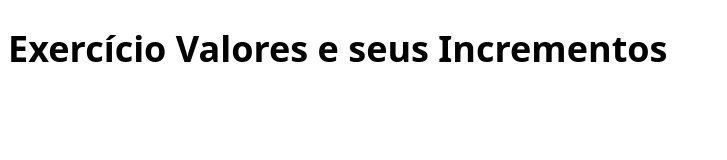
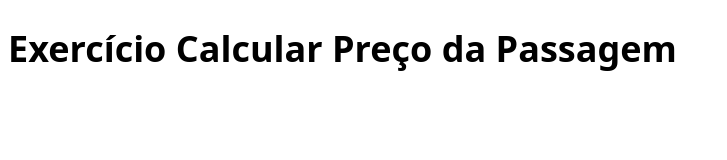
Before and after one commit to LucasFerreiraSantos/atividadePraticaV_estruturasCondicionaisRepeticao, a plain HTML site: page exer5/index.html in a window 1280 px wide. Shown: the whole page, without its empty margins (0-727 px from the left). Drawn offline with Linux system fonts and the light colour scheme.

Commit message:
alterações feitas para inicio dos exer

```diff
--- a/exer5/index.html
+++ b/exer5/index.html
@@ -3,11 +3,11 @@
 <head>
   <meta charset="UTF-8">
   <meta name="viewport" content="width=device-width, initial-scale=1.0">
-  <title>Exercício Valores e seus Incrementos</title>
+  <title>Exercício Calcular Preço da Passagem</title>
   <link rel="stylesheet" href="../style.css">
 </head>
 <body>
-  <h1>Exercício Valores e seus Incrementos</h1>
+  <h1>Exercício Calcular Preço da Passagem</h1>
   <script src="./index.js"></script>
 </body>
 </html>
--- a/exer5/index.js
+++ b/exer5/index.js
@@ -0,0 +1,6 @@
+
+
+// 5. Faça um algoritmo que pergunte a distância que um passageiro
+// deseja percorrer em Km. Calcule o preço da passagem, cobrando
+// R$0.50 por Km para viagens até 200Km e R$0.45 para viagens mais
+// longas.
```
Also changed, not shown: exer4/index.js (+8 -0 lines), exer6/index.js (+9 -0 lines).
